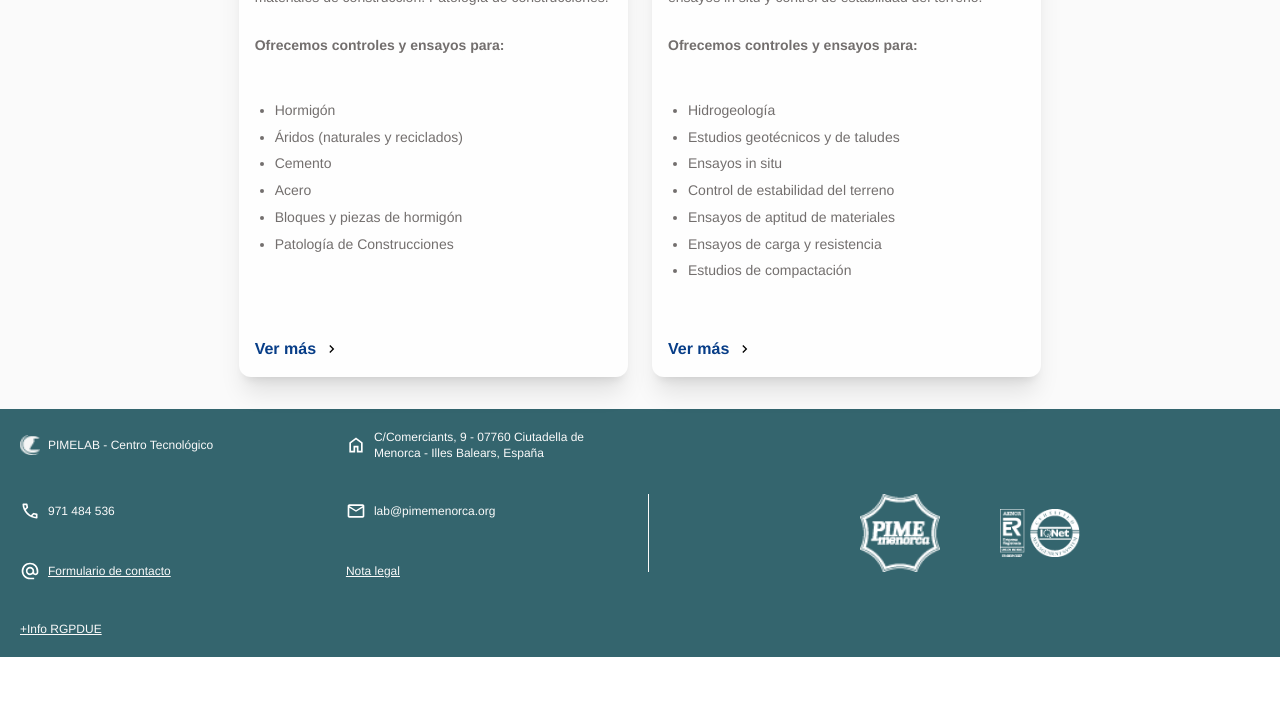
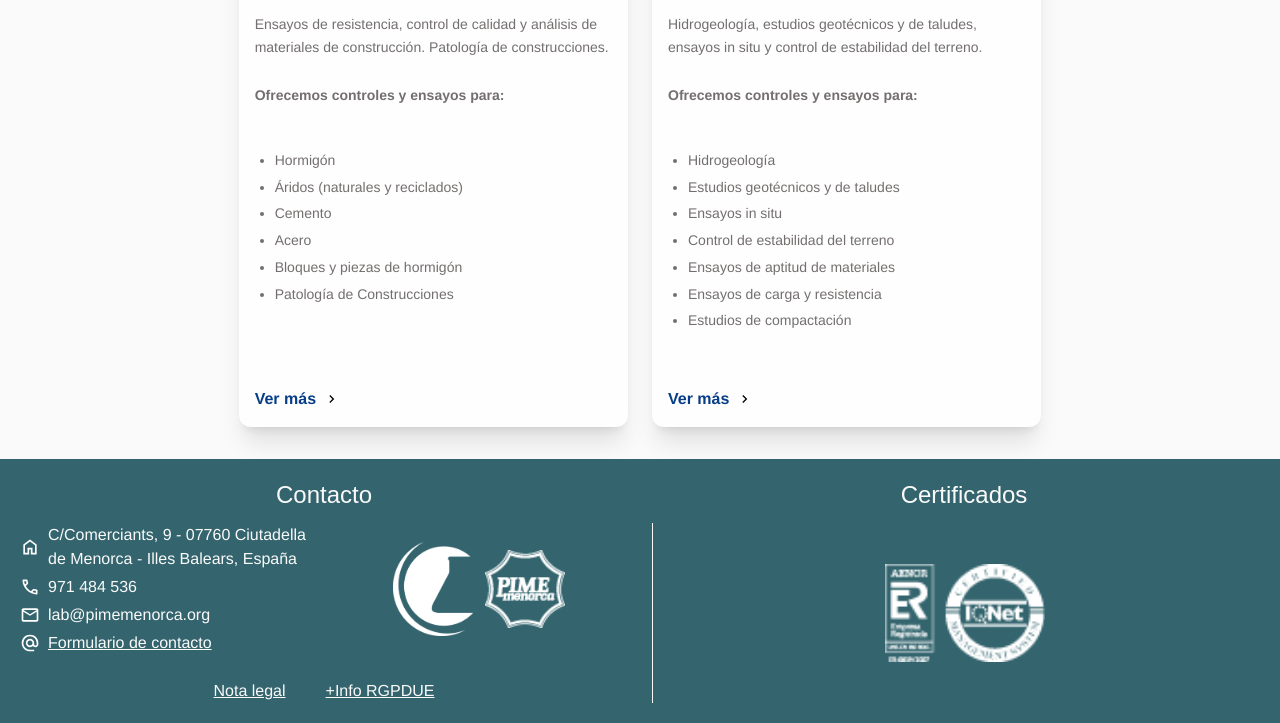
Before and after one commit to PIMEMenorca/webpimelab, a website: page pages/servicios.html in a window 1280 px wide. Shown: the part 1180-1903 px from the top of the page. Before the commit the page ends 1837 px from the top, so only its background shows below. Drawn offline with Linux system fonts and the light colour scheme.

Commit message:
corregido header y footer

```diff
--- a/pages/servicios.html
+++ b/pages/servicios.html
@@ -9,9 +9,9 @@
 </head>
 
 <body>
-    <header class="bg-blanco-accent text-negro w-full sticky top-0 z-50 shadow-md px-4 py-3">
+    <header class="bg-blanco-accent text-negro w-full sticky top-0 z-50 shadow-xl px-4 py-3">
         <div class="flex items-center gap-3 lg:gap-6">
-            <img src="../assets/images/logo.png" alt="Logo Pimelab" class="logo h-7 md:h-10 lg:h-12 z-100"
+            <img src="../assets/images/logo.png" alt="Logo Pimelab" class="logo h-7 md:h-15 lg:h-25 z-100"
                 aria-role="button banner" onclick="" />
 
             <div id="slot-center" class="hidden md:flex lg:hidden flex-1 justify-center w-fit"></div>
@@ -42,7 +42,7 @@
                     <input type="search" name="search" id="search-input" class="search-input" placeholder="Buscar..." />
                     <img src="../assets/icons/lupa.svg" alt="Lupa" class="w-4 h-4" />
                 </div>
-                <button id="login-control" class="boton-azul">Login</button>
+                <button id="login-control" class="boton-azul w-fit text-xl ">Area Clientes</button>
             </div>
         </div>
     </header>
@@ -189,42 +189,46 @@
             </form>
         </section>
     </main>
-    <footer class="bg-footer p-5 flex flex-col lg:flex-row items-center justify-between gap-4">
-        <div class="md:w-1/2 ">
-            <ul class="footer-links">
-                <li class="footer-link">
-                    <img src="../assets/icons/logo-pequeño.png" alt="Logo de PIMELAB" class="w-5 h-5" />
-                    <span class="text-blanco text-xs">PIMELAB - Centro Tecnológico</span>
-                </li>
+    <footer class="bg-footer p-5 grid grid-cols-2 gap-x-6 gap-y-3 items-start">
+        <h3 class="text-blanco text-2xl text-center">Contacto</h3>
+        <h3 class="text-blanco text-2xl pl-4 text-center">Certificados</h3>
+
+        <div class="grid grid-cols-2 justify-between gap-3">
+            <ul class="flex flex-col gap-1">
                 <li class="footer-link">
                     <img src="../assets/icons/casa.svg" alt="Correo electrónico" class="w-5 h-5" />
-                    <span class="text-blanco text-xs">C/Comerciants, 9 - 07760 Ciutadella de Menorca - Illes Balears, España</span>
+                    <span class="text-blanco text-base">C/Comerciants, 9 - 07760 Ciutadella de Menorca - Illes Balears, España</span>
                 </li>
                 <li class="footer-link">
                     <img src="../assets/icons/telefono.svg" alt="Teléfono" class="w-5 h-5" />
-                    <span class="text-blanco text-xs">971 484 536</span>
+                    <span class="text-blanco text-base">971 484 536</span>
                 </li>
                 <li class="footer-link">
                     <img src="../assets/icons/mail.svg" alt="Correo electrónico" class="w-5 h-5" />
-                    <span class="text-blanco text-xs">lab@pimemenorca.org</span>
+                    <span class="text-blanco text-base">lab@pimemenorca.org</span>
                 </li>
                 <li class="footer-link">
                     <img src="../assets/icons/arroba.svg" alt="arroba" class="w-5 h-5" />
-                    <a class="text-blanco text-xs underline" href="../pages/contacto.html">Formulario de contacto</a>
+                    <a class="text-blanco text-base underline" href="./pages/contacto.html">Formulario de contacto</a>
+                </li>
+            </ul>
+            <div class="row-start-3 col-span-2 flex gap-10 items-center justify-center">
+                <li class="footer-link">
+                    <a class="text-blanco text-base underline" href="../pages/aviso-legal.html">Nota legal</a>
                 </li>
                 <li class="footer-link">
-                    <a class="text-blanco text-xs underline" href="../pages/aviso-legal.html">Nota legal</a>
+                    <a class="text-blanco text-base underline" href="../pages/politica-privacidad.html">+Info RGPDUE</a>
                 </li>
-                <li class="footer-link">
-                    <a class="text-blanco text-xs underline" href="../pages/politica-privacidad.html">+Info RGPDUE</a>
-                </li>
-            </ul>
+            </div>
+
+            <div class="flex gap-3 items-center justify-center">
+                <img src="../assets/icons/logo-pimelab-pequeño.png" alt="Logo de PIMELAB" class="w-20 h-auto" />
+                <img src="../assets/icons/logo-pime.png" alt="Logo de PIME Menorca" class="w-20 h-auto" />
+            </div>
         </div>
-        <div
-            class="md:w-1/2 flex items-center justify-center gap-15 border-t-blanco md:border-t-0 md:border-l-blanco md:border-l border-t p-4 lg:pl-8 md:p-0">
-            <img src="../assets/icons/logo-pime.png" alt="Logo de PIME Menorca" class="w-20 h-auto mx-auto lg:mx-0" />
-            <img src="../assets/icons/certificaciones.png" alt="Certificaciones"
-                class="w-20 h-auto mx-auto lg:mx-0 mt-4 lg:mt-0" />
+
+        <div class="flex items-center justify-center border-l border-l-blanco pl-4 h-full">
+            <img src="../assets/icons/certificaciones.png" alt="Certificaciones" class="w-40 h-auto" />
         </div>
     </footer>
     <script src="../javascript/menu.js"></script>
--- a/styles/input.css
+++ b/styles/input.css
@@ -115,10 +115,6 @@
         @apply max-w-md;
     }
 
-    #slot-drawer .search-bar {
-        @apply w-full;
-    }
-
     #slot-right .search-bar {
         @apply w-fit;
     }
@@ -219,7 +215,7 @@
     }
 
     .servicio-media {
-        @apply h-32 md:h-36 overflow-hidden;
+        @apply h-32 md:h-50 overflow-hidden;
     }
 
     .servicio-media-image {
@@ -292,7 +288,7 @@
     }
 
     .noticia {
-        @apply bg-blanco-accent rounded-md text-center hover:bg-blanco-accent/80 transition-colors duration-300 flex items-center hover:transform-[scale(1.05)] shadow-xl p-4 flex-col;
+        @apply bg-blanco-accent rounded-xl text-center hover:bg-blanco-accent/80 transition-colors duration-300 flex items-center hover:transform-[scale(1.05)] shadow-xl p-4 flex-col;
     }
 
     .footer-links {
@@ -301,6 +297,10 @@
 
     .footer-link {
         @apply flex items-center gap-2 w-fit;
+    }
+
+    #login-control {
+        @apply text-xl w-fit;
     }
 
     .login{
@@ -316,7 +316,7 @@
     }
 
     .servicio-media-image {
-        @apply w-80 h-full object-cover rounded-xl;
+        @apply  h-full object-cover rounded-xl;
     }
 
     .servicios-detalle-container {
@@ -324,7 +324,7 @@
     }
 
     .servicio-detalle-card{
-        @apply flex gap-5 mb-8 p-5 rounded-xl bg-blanco-accent shadow-xl hover:transform-[scale(1.02)] transition-all duration-300;
+        @apply flex flex-col lg:flex-row gap-5 mb-8 p-5 rounded-xl bg-blanco-accent shadow-xl hover:transform-[scale(1.02)] transition-all duration-300;
     }
 }
 
```
Also changed, not shown: index.html (+3 -3 lines), pages/agua.html (+6 -5 lines), pages/contacto.html (+4 -4 lines), pages/noticias.html (+3 -3 lines), pages/presentacion.html (+3 -3 lines), styles/output.css.
